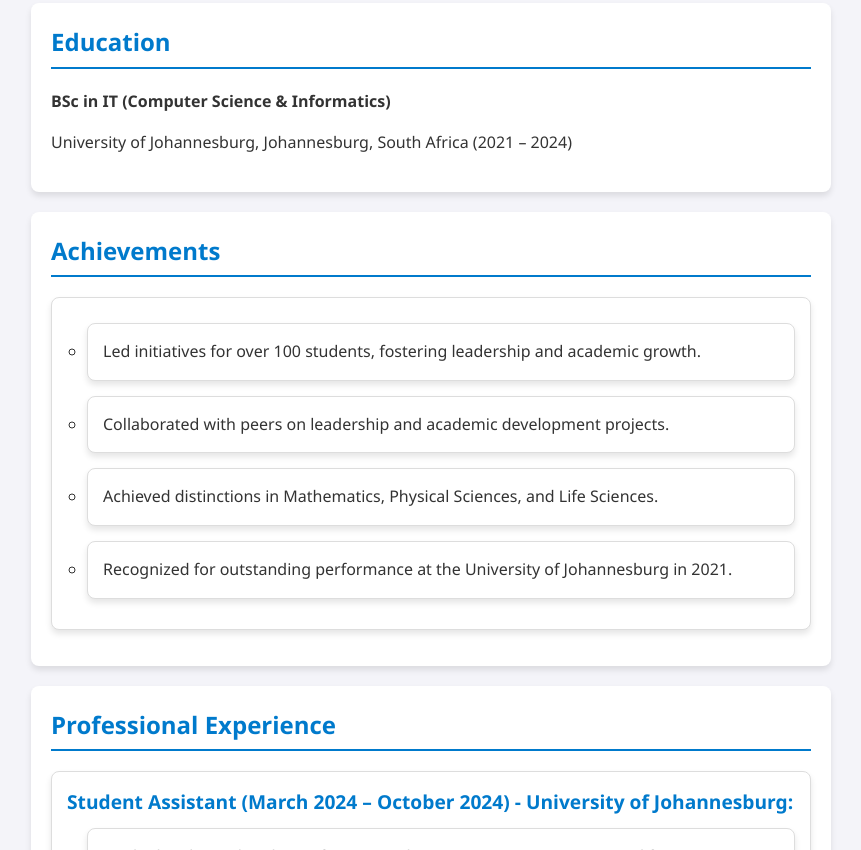
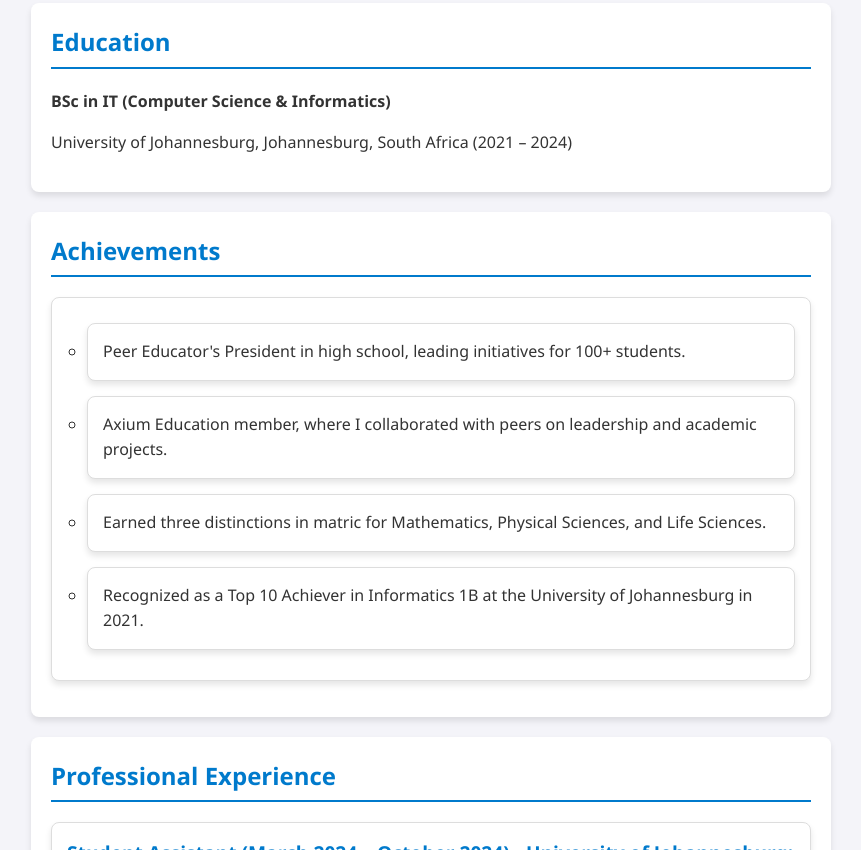
Before and after one commit to ViGi02/Profile-Website, a plain HTML site: page index.html in a window 1280 px wide. Shown: the part 564-1414 px from the top of the page, without its empty margins (209-1070 px from the left). Drawn offline with Linux system fonts and the light colour scheme.

Commit message:
Latest Profile-Website

```diff
--- a/index.html
+++ b/index.html
@@ -49,14 +49,10 @@
 			<h2>Achievements</h2>
 			<ul><li>
 				<ul>
-					<li> Led initiatives for over 100 students, fostering leadership and academic growth.
-					</li>
-					<li>Collaborated with peers on leadership and academic development projects.
-					</li>
-					<li> Achieved distinctions in Mathematics, Physical Sciences, and Life Sciences.
-					</li>
-					<li> Recognized for outstanding performance at the University of Johannesburg in 2021.
-					</li>
+					<li>Peer Educator's President in high school, leading initiatives for 100+ students.</li>
+					<li>Axium Education member, where I collaborated with peers on leadership and academic projects.</li>
+					<li>Earned three distinctions in matric for Mathematics, Physical Sciences, and Life Sciences.</li>
+					<li>Recognized as a Top 10 Achiever in Informatics 1B at the University of Johannesburg in 2021.</li>
 				</ul>
 			</li></ul>
 		</section>
```
